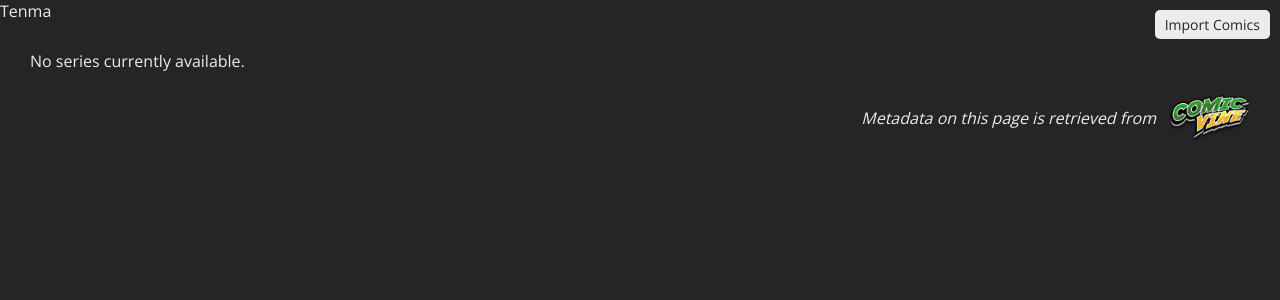
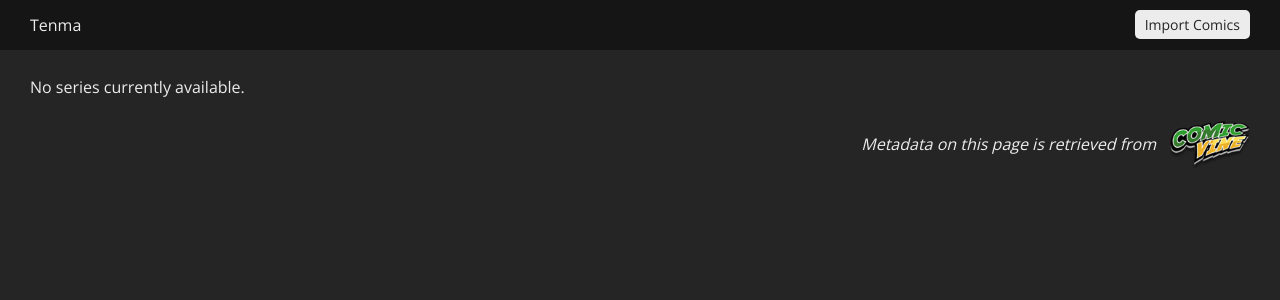
Before and after one commit to Tenma-Server/Tenma, a Django app: page / in a window 1280 px wide. Shown: the top 300 px of the page. Run offline with Django 3.2, Linux system fonts and the light colour scheme; data that the repository does not hold is empty; some libraries are stand-ins or nearby versions.

Commit message:
Theming changes to the Header

```diff
--- a/comics/static/comics/script.js
+++ b/comics/static/comics/script.js
@@ -26,10 +26,10 @@ $(window).load(function(){
 	var i=null
 	$("body.reader").mousemove(function() {
 		clearTimeout(i);
-		$("#navbar").fadeIn();
-		i = setTimeout('$("#navbar").fadeOut();', 1000);
+		$("header").fadeIn();
+		i = setTimeout('$("header").fadeOut();', 1000);
 	}).mouseleave(function() {
 		clearTimeout(i);
-		$("#navbar").hide();
+		$("header").hide();
 	});
 });
--- a/comics/static/comics/style.css
+++ b/comics/static/comics/style.css
@@ -29,13 +29,10 @@ body {
 
 #content {
 	width: 100%;
+	padding-top: 60px;
 	margin: 0 auto;
 	box-sizing: border-box;
 	position: relative;
-}
-
-.reader #navbar {
-	display: none;
 }
 
 /*
@@ -43,14 +40,28 @@ body {
  */
 
 header {
-	height: 30px;
+	position: fixed;
+	width: 100%;
+	height: 50px;
+	z-index: 10;
+    background: #151515;
+}
+
+#navbar {
+	height: 100%;
+	padding: 0 30px;
+}
+
+header .logo {
+	margin: 14px 0;
+	float: left;
 }
 
 header .import-comics {
     float: right;
     font-size: 14px;
     padding: 5px 10px;
-    margin: 10px;
+    margin: 10px 0;
     background: #ececec;
     color: #252525;
     border-radius: 5px;
@@ -450,7 +461,7 @@ footer .metadata-disclaimer img {
 .related-publisher {
 	position: absolute;
 	right: 30px;
-	top: 0;
+	top: 60px;
 }
 
 .related-publisher img {
@@ -497,6 +508,14 @@ footer .metadata-disclaimer img {
  *	Reader
  */
 
+.reader header {
+	display: none;
+}
+
+.reader #content {
+	padding: 0;
+}
+
 .reader li {
 	text-align: center;
 }
--- a/comics/templates/comics/base.html
+++ b/comics/templates/comics/base.html
@@ -15,14 +15,10 @@
     <body class="{% block page-type %}{% endblock %}">
         <header>
             <div id="navbar">
-                <a href="/">Tenma</a>
+                <a class="logo" href="/">Tenma</a>
                 <a class="import-comics" href="{% url 'comics:importer' %}">Import Comics</a>
             </div>
         </header>
-
-        <div id="page-title">
-            <h2>{% block page-title %}{% endblock %}</h2>
-        </div>
 
         <div id="content">
             {% block content %}{% endblock %}
--- a/comics/templates/comics/comicvine_link.html
+++ b/comics/templates/comics/comicvine_link.html
@@ -1,5 +1,4 @@
 {% load staticfiles %}
-
 
 {% if cvurl %}
 <div class="comicvine-link">
```
